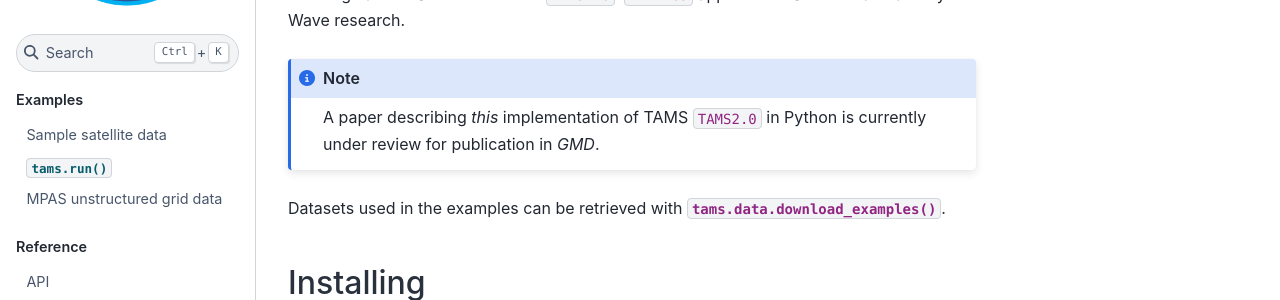
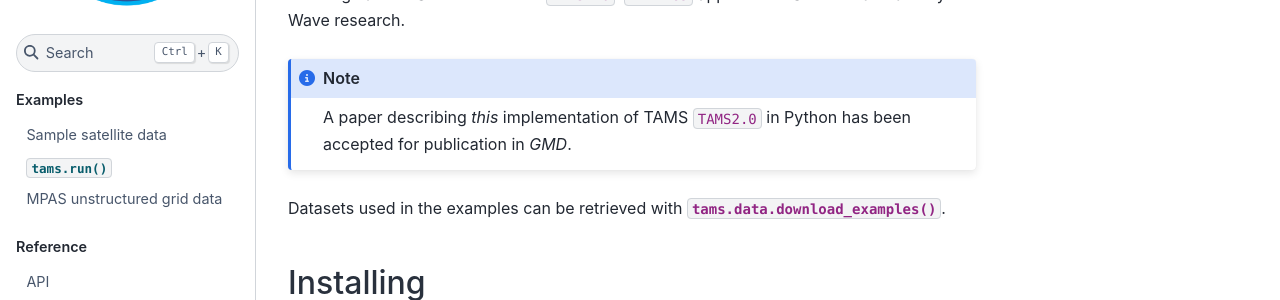
Before and after one commit to knubez/TAMS, a Sphinx documentation site: the page built from docs/index.md, in a window 1280 px wide and 900 px high. Shown: the part 225-525 px from the top of the window. Built offline with Sphinx 7.4.7 and the Sphinx Book theme 1.1.4, drawn with Linux system fonts in a browser that asks for light colours; pages that are not in the unit, such as notebooks, are missing from menus; cross-references to code outside the pages are shown as plain code.

Commit message:
Accepted

````diff
--- a/docs/index.md
+++ b/docs/index.md
@@ -14,7 +14,7 @@ The original TAMS is described in {cite:t}`TAMS1.0`.
 {cite:t}`AEW-MCS` applied TAMS to African Easterly Wave research.
 
 ```{note}
-A paper describing _this_ implementation of TAMS {cite:p}`TAMS2.0` in Python is currently under review for publication in _GMD_.
+A paper describing _this_ implementation of TAMS {cite:p}`TAMS2.0` in Python has been accepted for publication in _GMD_.
 ```
 
 Datasets used in the examples can be retrieved with
````
